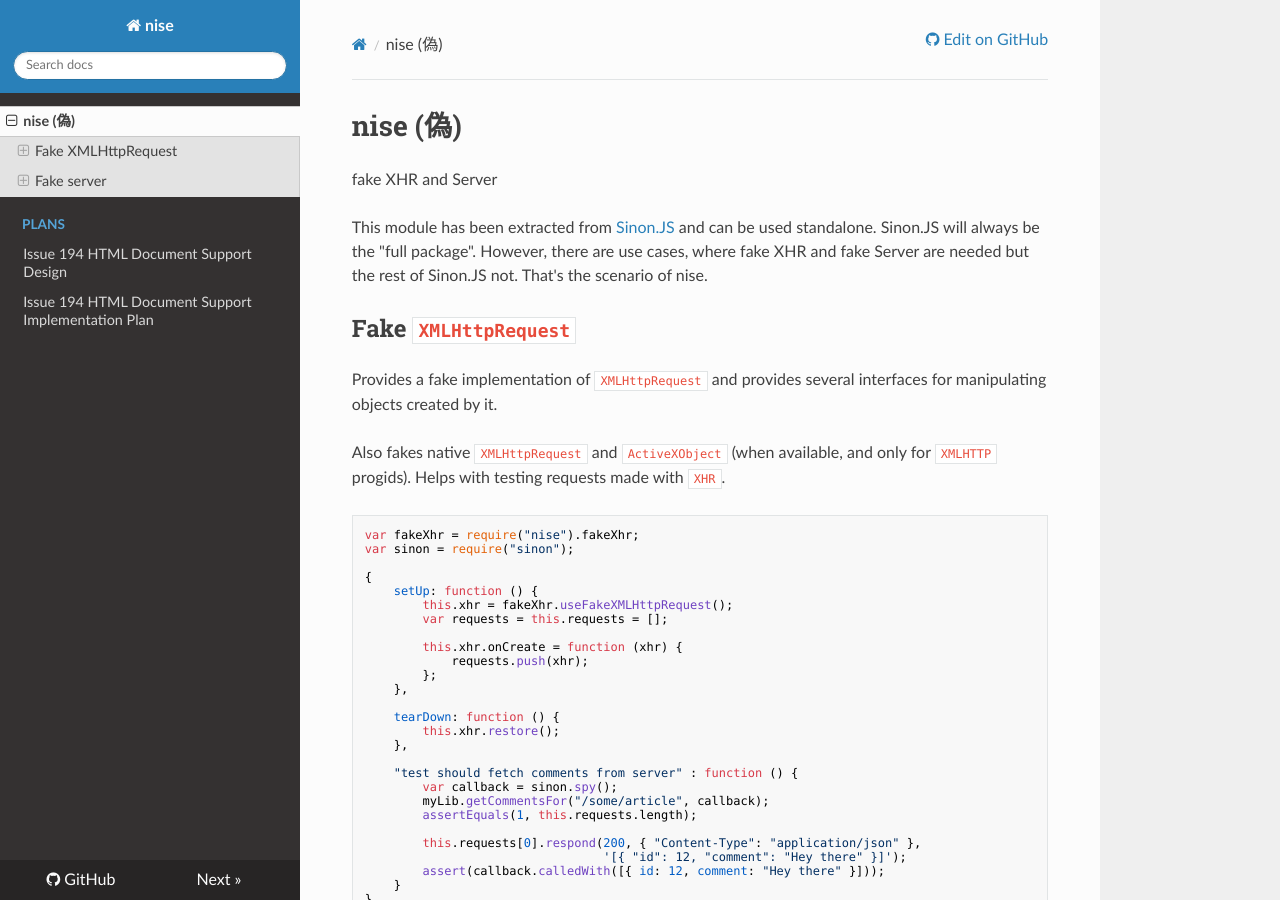
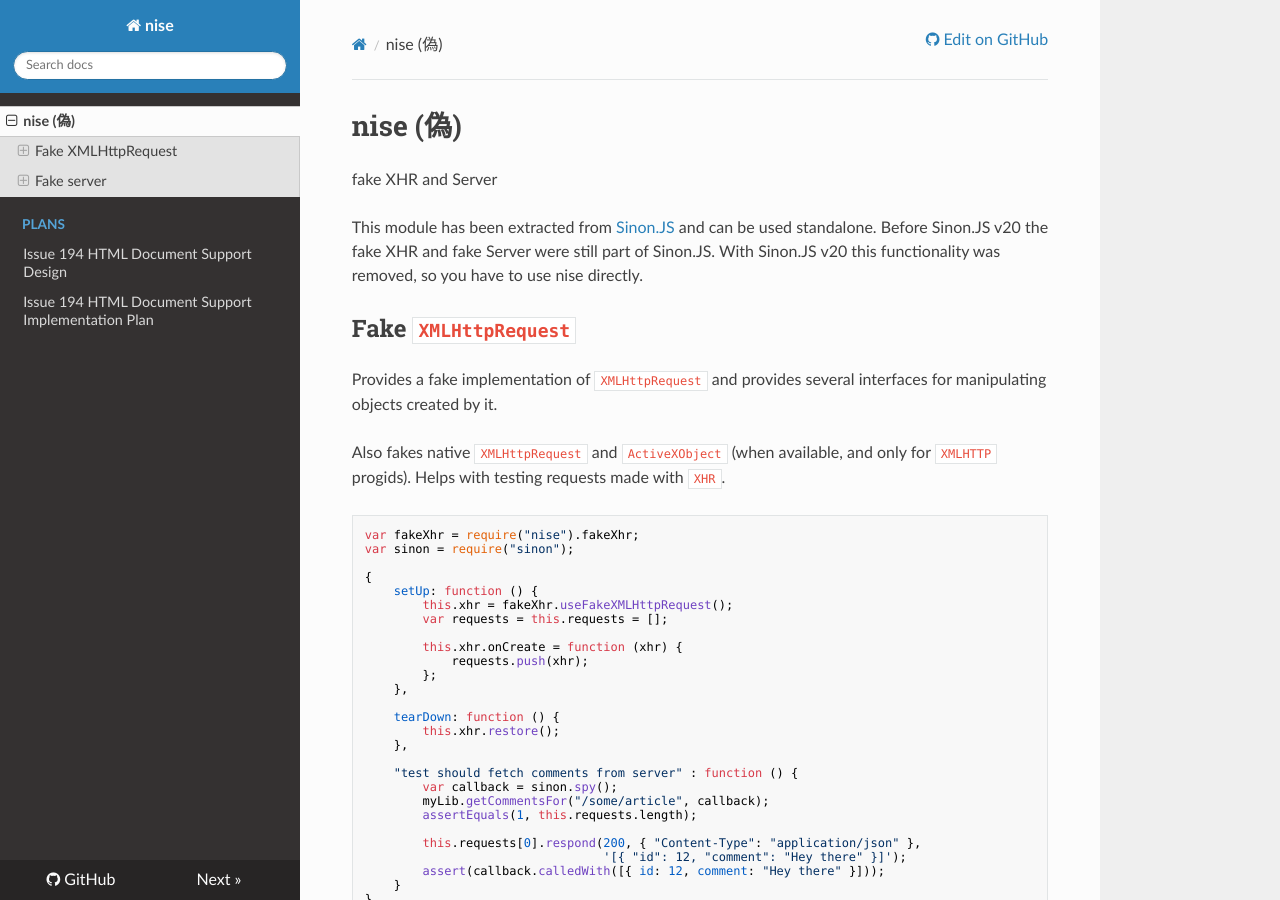
Before and after one commit to sinonjs/nise, an MkDocs documentation site: the page built from docs/index.md, in a window 1280 px wide and 900 px high. Built offline with MkDocs 1.6.1, drawn with Linux system fonts in a browser that asks for light colours; nearby versions of some CDN libraries.

Commit message:
docs(index.md): Update nise introduction (#257)
Follows https://github.com/sinonjs/nise/pull/79

```diff
--- a/docs/index.md
+++ b/docs/index.md
@@ -2,7 +2,7 @@
 
 fake XHR and Server
 
-This module has been extracted from [Sinon.JS][sinon] and can be used standalone. Sinon.JS will always be the "full package". However, there are use cases, where fake XHR and fake Server are needed but the rest of Sinon.JS not. That's the scenario of nise.
+This module has been extracted from [Sinon.JS][sinon] and can be used standalone. Before Sinon.JS v20 the fake XHR and fake Server were still part of Sinon.JS. With Sinon.JS v20 this functionality was removed, so you have to use nise directly.
 
 ## Fake `XMLHttpRequest`
 
```
